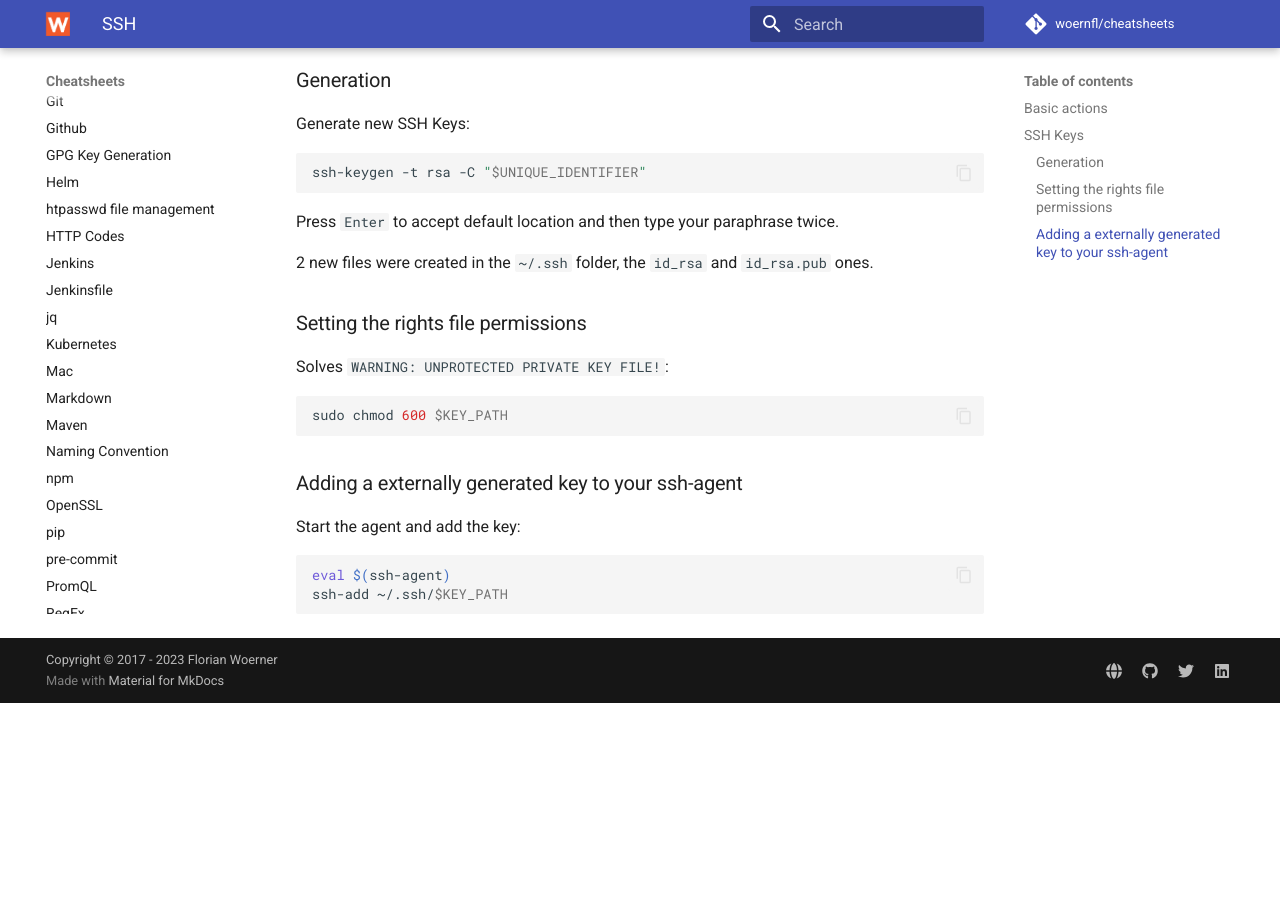
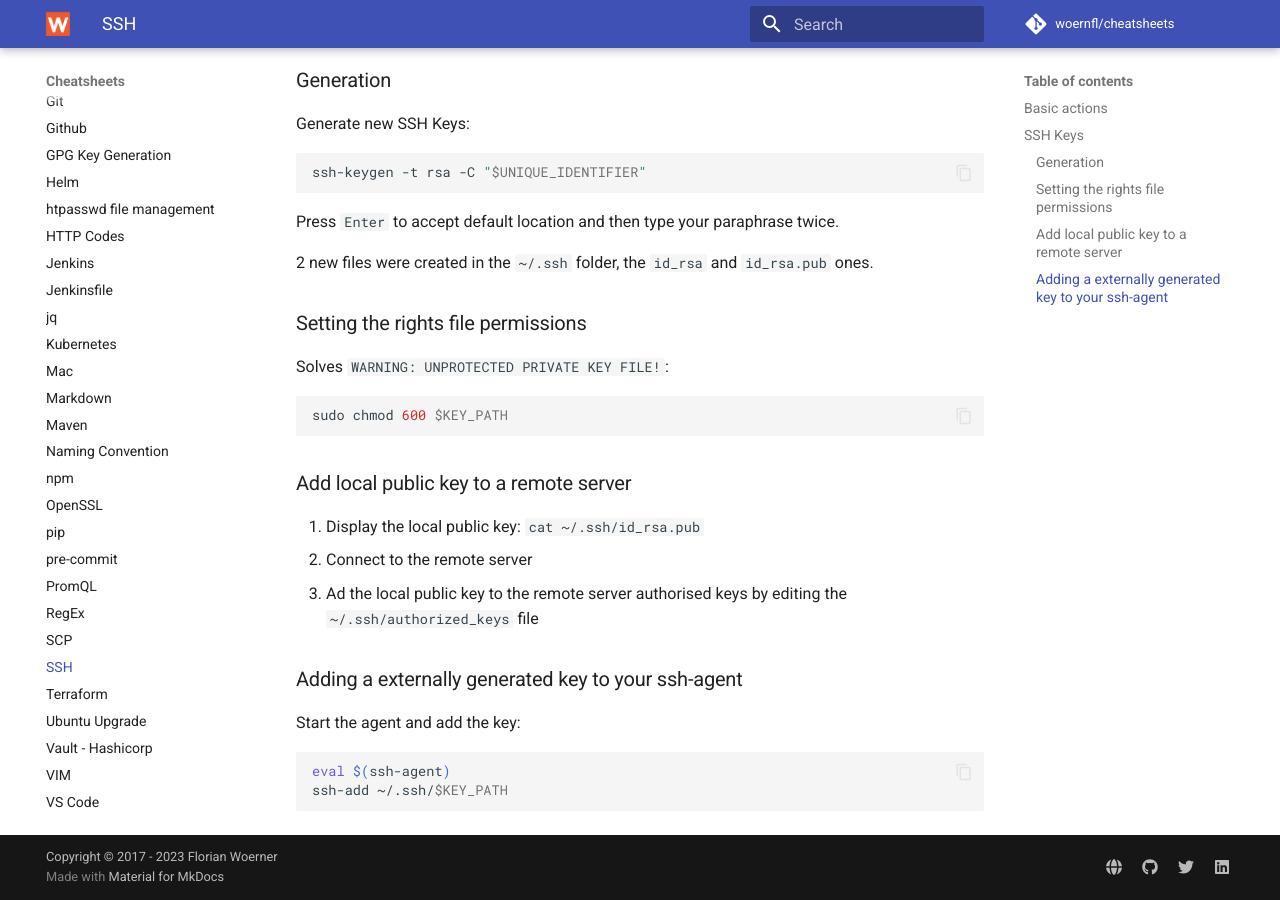
Before and after one commit to woernfl/cheatsheets, an MkDocs documentation site: the page built from docs/ssh.md, in a window 1280 px wide and 900 px high, scrolled down 631 px. Built offline with MkDocs 1.6.1 and Material for MkDocs 9.7.7, drawn with Linux system fonts in a browser that asks for light colours; comment, search, counter and statistics services are not loaded; before the commit the page ends 1334 px from its top, so only the background shows below that.

Commit message:
Update ssh.md (#173)

````diff
--- a/docs/ssh.md
+++ b/docs/ssh.md
@@ -48,6 +48,12 @@ Solves `WARNING: UNPROTECTED PRIVATE KEY FILE!`:
 sudo chmod 600 $KEY_PATH
 ```
 
+### Add local public key to a remote server
+
+1. Display the local public key: `cat ~/.ssh/id_rsa.pub`
+2. Connect to the remote server
+3. Ad the local public key to the remote server authorised keys by editing the `~/.ssh/authorized_keys` file
+
 ### Adding a externally generated key to your ssh-agent
 
 Start the agent and add the key:
````
